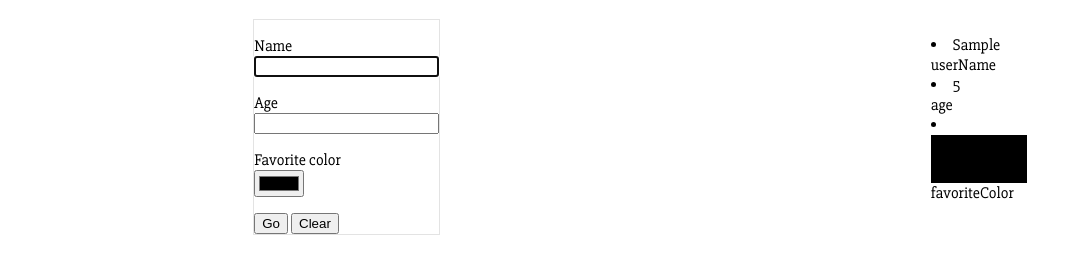
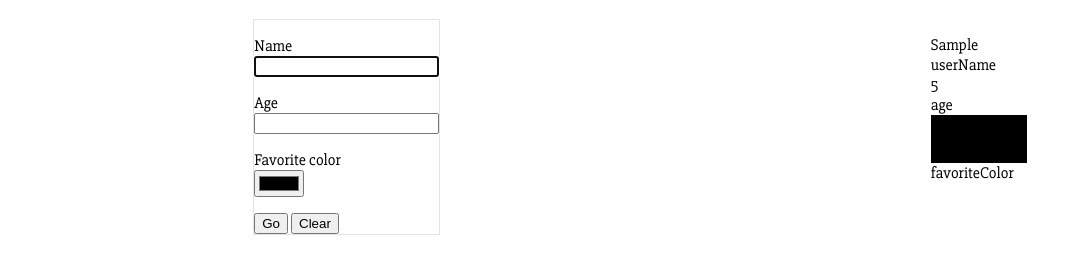
Before and after one commit to nettle10/user-directory, a plain HTML site: page index.html in a window 1280 px wide. Both pictures are taken after typing "Sample", "5" into the empty fields and a click on the button "Go". Shown: the part 63-336 px from the top of the page, without its empty margins (0-1082 px from the left). Drawn offline with Linux system fonts and the light colour scheme.

Commit message:
Remove the bullets from the list item

```diff
--- a/index.css
+++ b/index.css
@@ -18,3 +18,7 @@ main{
 label{
     display:block;
 }
+
+dl > li{
+    list-style: none;
+}
```
